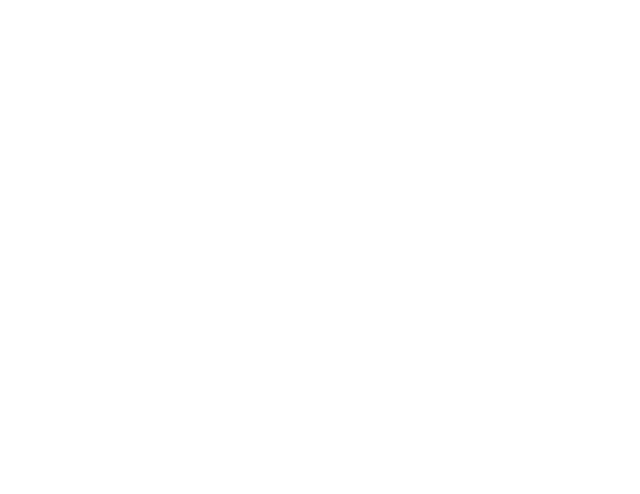
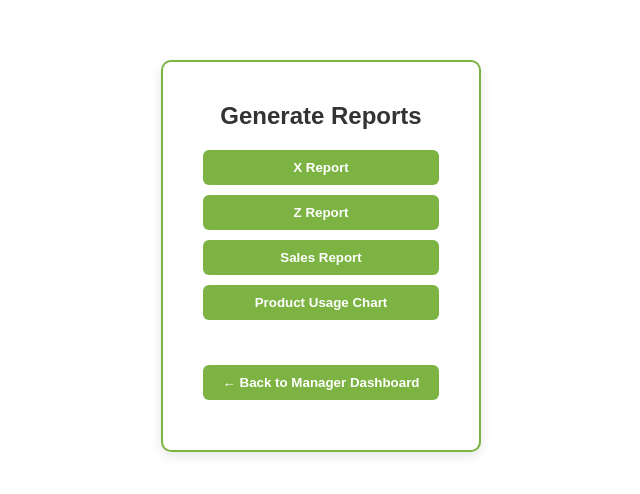
Before and after one commit to CSCE331-Fall2025-900-911/project3-gang-y2, a React app in the folder myapp/frontend/: page /reports in a window 1280 px wide. Before the commit this address had no page. Shown: the part 104-598 px from the top of the page, without its empty margins (319-959 px from the left). Built offline with nearby package versions, Linux system fonts and the light colour scheme; the HTML template or start-up script is replaced by a standard one.

Commit message:
Added basic Reports View

```diff
--- /dev/null
+++ b/myapp/frontend/src/Reports.css
@@ -0,0 +1,67 @@
+:root {
+  --matcha-green: #7cb342;
+  --white: #ffffff;
+}
+
+body {
+  background-color: var(--white);
+  margin: 0;
+  font-family: "Poppins", sans-serif;
+}
+
+.reports-page {
+  display: flex;
+  justify-content: center;
+  align-items: center;
+  min-height: calc(100vh - 80px); /* accounts for navbar height */
+}
+
+.reports {
+  background-color: var(--white);
+  border: 2px solid var(--matcha-green);
+  border-radius: 10px;
+  padding: 40px;
+  width: 320px;
+  box-shadow: 0 4px 12px rgba(0, 0, 0, 0.1);
+  text-align: center;
+}
+
+.reports h2 {
+  margin-bottom: 20px;
+  color: #333;
+}
+
+.reports button {
+  width: 100%;
+  padding: 10px;
+  background-color: var(--matcha-green);
+  color: var(--white);
+  font-weight: 600;
+  border: none;
+  border-radius: 6px;
+  cursor: pointer;
+  transition: background-color 0.2s ease;
+  margin-bottom: 10px;
+}
+
+.reports button:hover {
+  background-color: #689f38;
+}
+
+.back-button {
+  margin-top: 35px;
+  width: 100%;
+  padding: 10px;
+  background-color: transparent;
+  color: var(--matcha-green);
+  font-weight: 600;
+  border: 2px solid var(--matcha-green);
+  border-radius: 6px;
+  cursor: pointer;
+  transition: all 0.2s ease;
+}
+
+.back-button:hover {
+  background-color: var(--matcha-green);
+  color: var(--white);
+}
--- /dev/null
+++ b/myapp/frontend/src/Reports.jsx
@@ -0,0 +1,33 @@
+import React from "react";
+import { useNavigate } from "react-router-dom";
+import "./Reports.css";
+
+function Reports() {
+
+  const navigate = useNavigate();
+
+  return (
+    <div className="reports-page">
+      <div className="reports">
+        <h2>Generate Reports</h2>
+            <button className="report-button" onClick={() => navigate("/")}>
+            X Report
+            </button>
+            <button className="report-button" onClick={() => navigate("/")}>
+            Z Report
+            </button>
+            <button className="report-button" onClick={() => navigate("/")}>
+            Sales Report
+            </button>
+            <button className="report-button" onClick={() => navigate("/")}>
+            Product Usage Chart
+            </button>
+            <button className="back-button" onClick={() => navigate("/manager")}>
+            ← Back to Manager Dashboard
+            </button>
+      </div>
+    </div>
+  );
+}
+
+export default Reports;
--- a/myapp/frontend/src/main.jsx
+++ b/myapp/frontend/src/main.jsx
@@ -5,6 +5,7 @@
 import Login from "./Login.jsx";
 import Kiosk from "./Kiosk.jsx";
 import ManagerDashboard from "./ManagerDash.jsx";
+import Reports from "./Reports.jsx";
 import "./index.css";
 
 ReactDOM.createRoot(document.getElementById("root")).render(
@@ -15,6 +16,7 @@
         <Route path="/login" element={<Login />} />
         <Route path="/kiosk" element={<Kiosk />} />
         <Route path="/manager" element={<ManagerDashboard />} />
+        <Route path="/reports" element={<Reports />} />
       </Routes>
     </BrowserRouter>
   </React.StrictMode>
```
Also changed, not shown: myapp/frontend/src/ProdChart.css (added), myapp/frontend/src/ProdChart.jsx (added), myapp/frontend/src/SalesReport.css (added), myapp/frontend/src/SalesReport.jsx (added), myapp/frontend/src/XReport.css (added), myapp/frontend/src/XReport.jsx (added), myapp/frontend/src/ZReport.css (added), myapp/frontend/src/ZReport.jsx (added).
